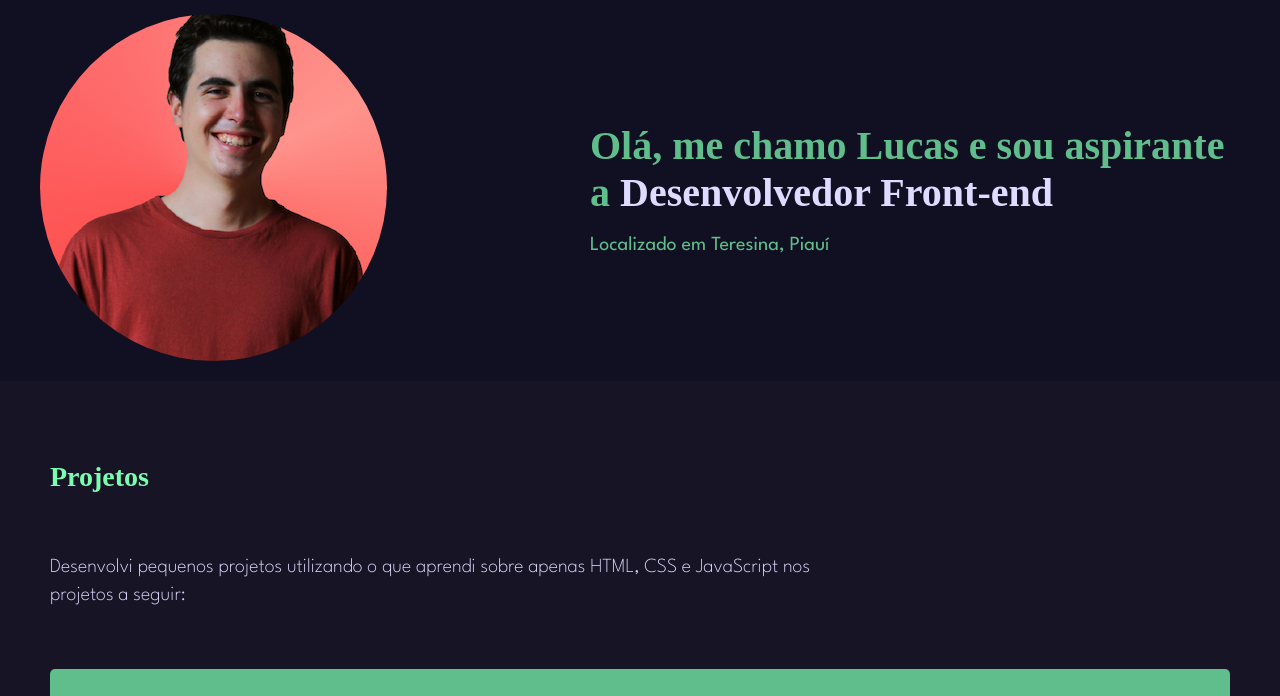
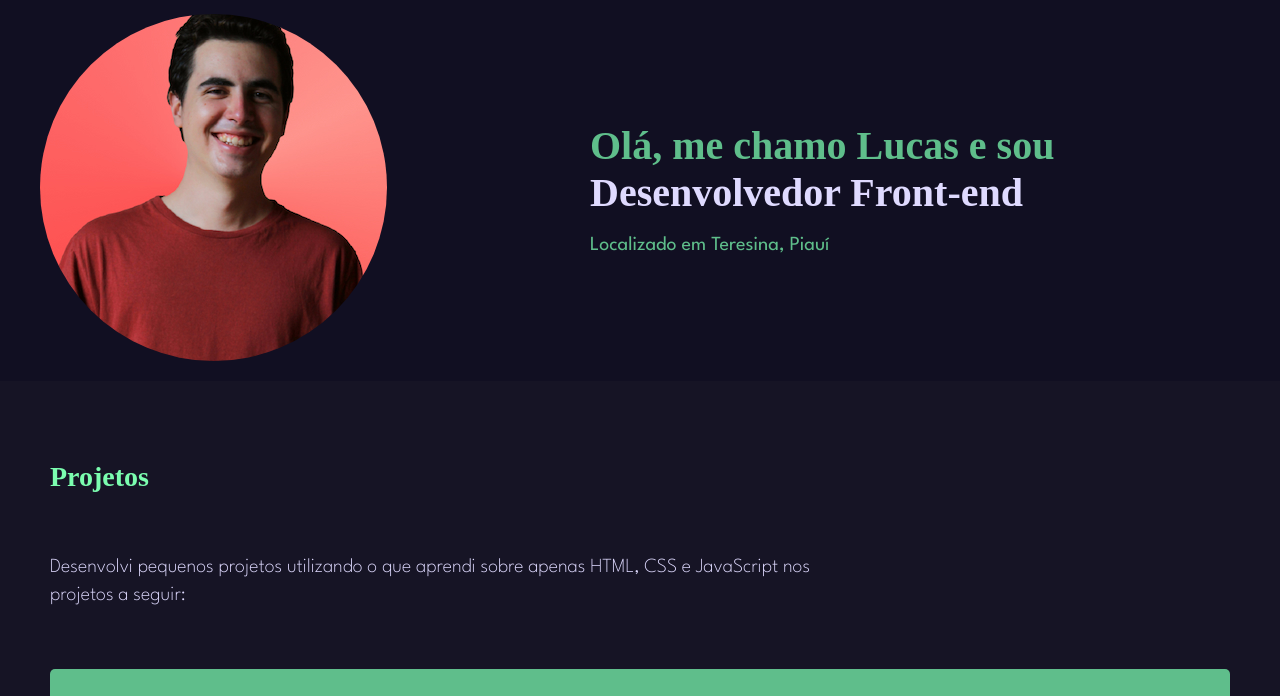
Before and after one commit to lucasmeloc/portfolio, a plain HTML site: page index.html in a window 1280 px wide. Shown: the part 91-787 px from the top of the page. Drawn offline with Linux system fonts and the light colour scheme; a web font is replaced by a local one.

Commit message:
Intro text content fix in index.html

```diff
--- a/index.html
+++ b/index.html
@@ -42,7 +42,7 @@
       <div class="introduction__container">
         <img class="introduction__image" src="./images/profile-photo.jpg" alt="Profile Photo">
         <div class="introduction__description">
-          <h1 class="title">Olá, me chamo Lucas e sou aspirante a <span class="description-white"> Desenvolvedor
+          <h1 class="title">Olá, me chamo Lucas e sou <span class="description-white"> Desenvolvedor
               Front-end</span>
           </h1>
           <address>Localizado em Teresina, Piauí</address>
```
